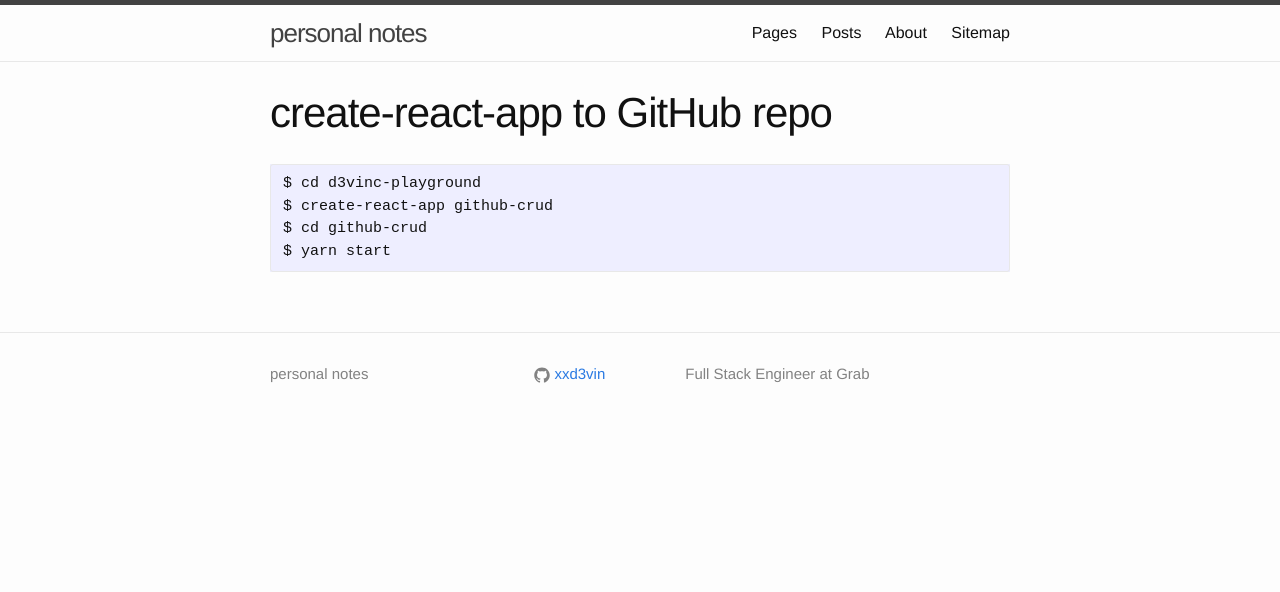
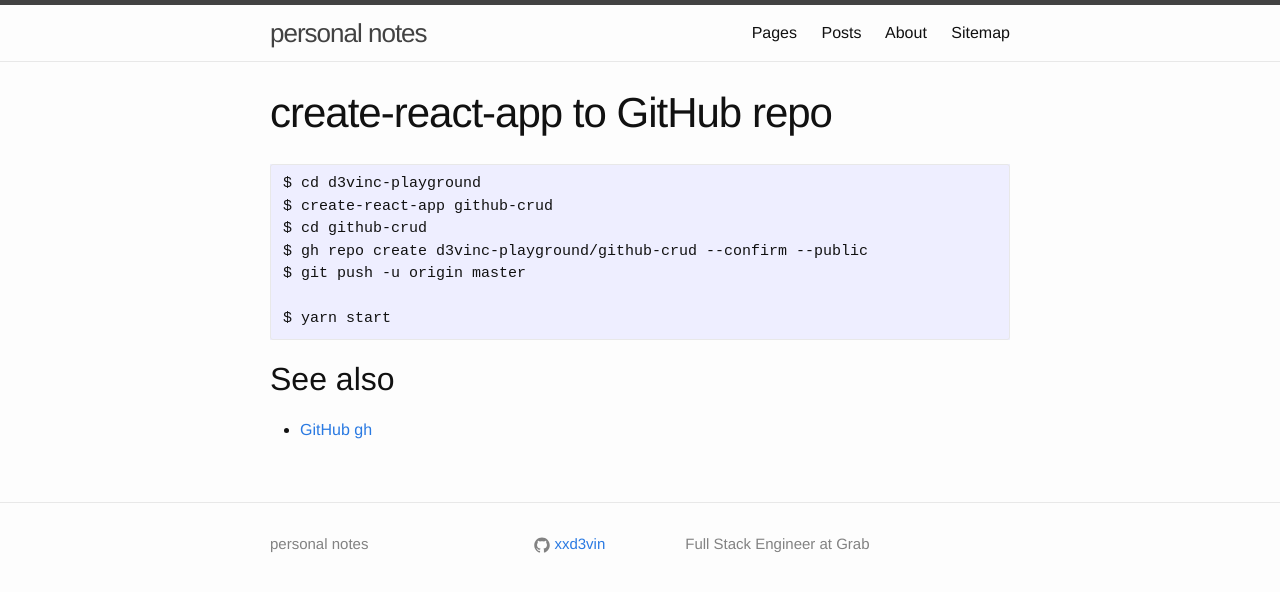
Before and after one commit to xx7y7xx/xx7y7xx.github.io, a Jekyll site: the page built from _pages/dev/create-react-app/github.md, in a window 1280 px wide. Shown: the top 592 px of the page. Built offline with Jekyll 4.4.1, drawn with Linux system fonts in a browser that asks for light colours; comment, search, counter and statistics services are not loaded.

Commit message:
Update github.md

````diff
--- a/_pages/dev/create-react-app/github.md
+++ b/_pages/dev/create-react-app/github.md
@@ -8,5 +8,12 @@
 $ cd d3vinc-playground
 $ create-react-app github-crud
 $ cd github-crud
+$ gh repo create d3vinc-playground/github-crud --confirm --public
+$ git push -u origin master
+
 $ yarn start
 ```
+
+## See also
+
+* [GitHub gh](/dev/github/gh.html)
````
